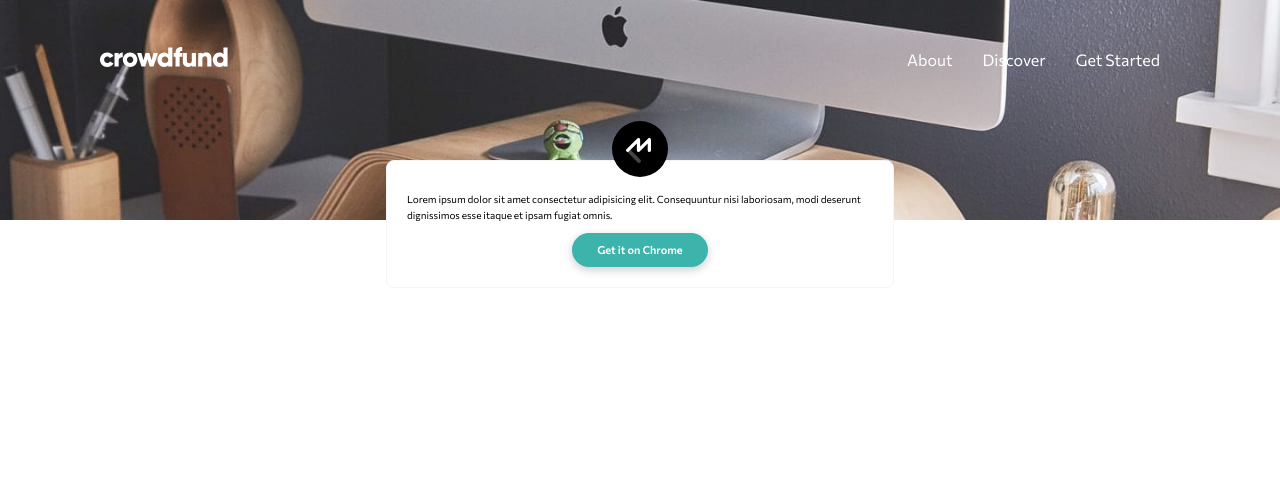
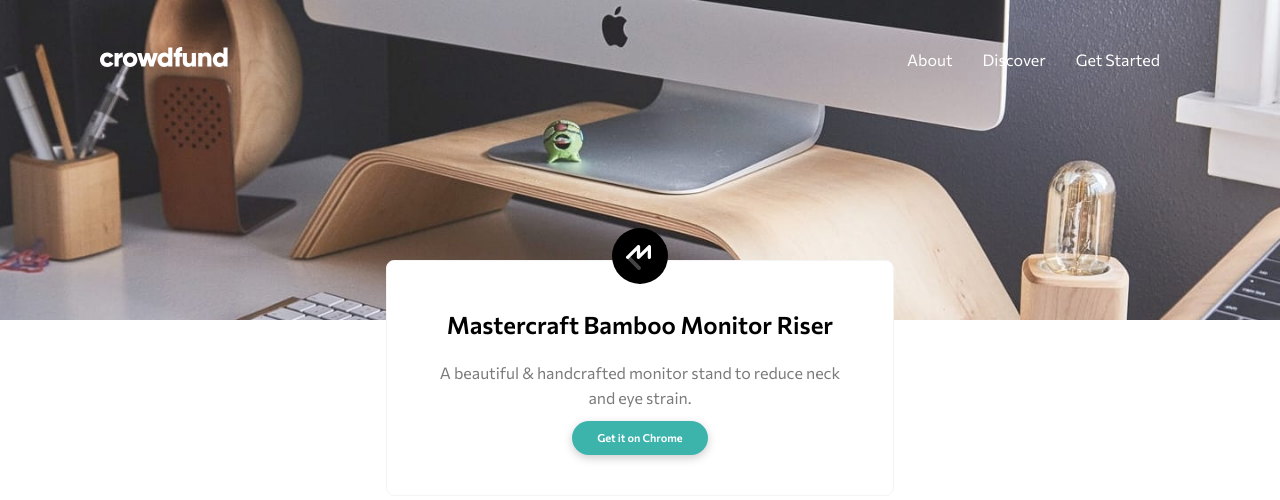
Before and after one commit to thomasjonstrup/crowdfunding-product-page, a plain HTML site: page index.html in a window 1280 px wide. Drawn offline with Linux system fonts and the light colour scheme.

Commit message:
updated styles

```diff
--- a/index.html
+++ b/index.html
@@ -55,10 +55,12 @@
 							alt="logo-mastercraft"
 						/>
 					</div>
-					<p>
-						Lorem ipsum dolor sit amet consectetur adipisicing elit.
-						Consequuntur nisi laboriosam, modi deserunt dignissimos
-						esse itaque et ipsam fugiat omnis.
+					<h1 class="crowdfund__heading">
+						Mastercraft Bamboo Monitor Riser
+					</h1>
+					<p class="crowdfund__description">
+						A beautiful & handcrafted monitor stand to reduce neck
+						and eye strain.
 					</p>
 					<div class="crowdfund__buttons">
 						<a href="#" class="btn btn--primary"
--- a/scss/_components.scss
+++ b/scss/_components.scss
@@ -47,7 +47,6 @@
 
 	@media (min-width: 768px) {
 		background-image: url("../images/image-hero-desktop.jpg");
-		padding-bottom: 10rem;
 	}
 }
 
@@ -208,11 +207,6 @@
 		box-shadow: -2px 4px 6px rgba(0, 0, 0, 0.15);
 		transform: translateX(2.2rem);
 	}
-}
-
-p {
-	/* 	color: $grayish-blue; */
-	font-size: 1rem;
 }
 
 // Card
--- a/scss/_layout.scss
+++ b/scss/_layout.scss
@@ -25,14 +25,23 @@
 		border: 1px solid $grey;
 		position: relative;
 		border-radius: 0.8rem;
-		padding: 2rem;
+		padding: 4rem;
 		background-color: $white;
 		margin-top: -6rem;
+		text-align: center;
+	}
+
+	&__heading {
+		font-weight: 600;
+	}
+
+	&__description {
+		color: $dark-grey;
 	}
 
 	&__logo {
 		position: absolute;
-		top: -4rem;
+		top: -3.3rem;
 		width: 5.6rem;
 		height: 5.6rem;
 	}
```
Also changed, not shown: css/main.min.css, 1 other file.
